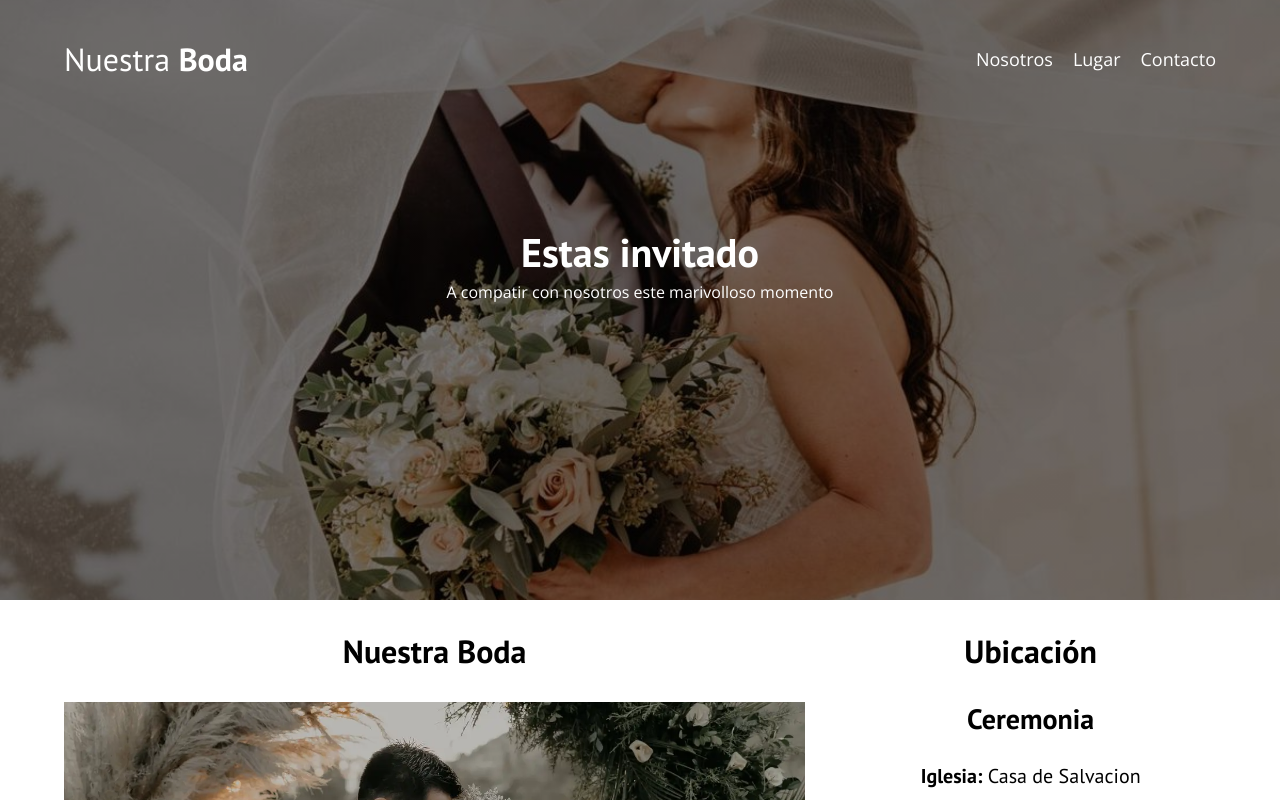
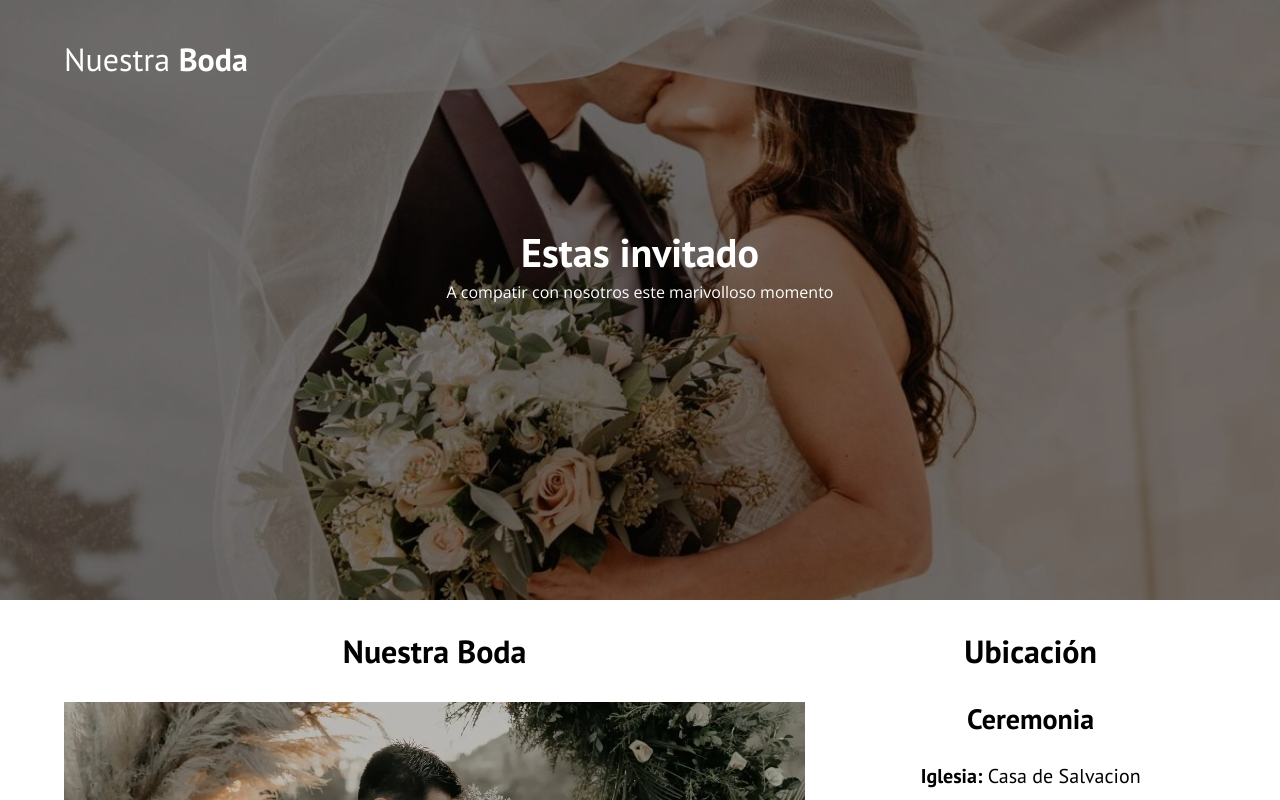
Before and after one commit to abrahanalarcon/Wedding-Invitation, a React (Vite) app: page / in a window 1280 px wide. Shown: the top 800 px of the page. Built offline with nearby package versions, Linux system fonts and the light colour scheme.

Commit message:
borrando nav

```diff
--- a/src/components/Header.jsx
+++ b/src/components/Header.jsx
@@ -12,11 +12,7 @@ const Header = () => {
                     <h1 className="logo__nombre no-margin centrar-texto">Nuestra <span className="logo__bold">Boda</span></h1>
                 </a>
 
-                <nav className="navegacion">
-                    <a href="nosotros.html" className="navegacion__enlace">Nosotros</a>
-                    <a href="cursos.html" className="navegacion__enlace">Lugar</a>
-                    <a href="contacto.html" className="navegacion__enlace">Contacto</a>
-                </nav>
+
             </div>
         </div>
 
```
